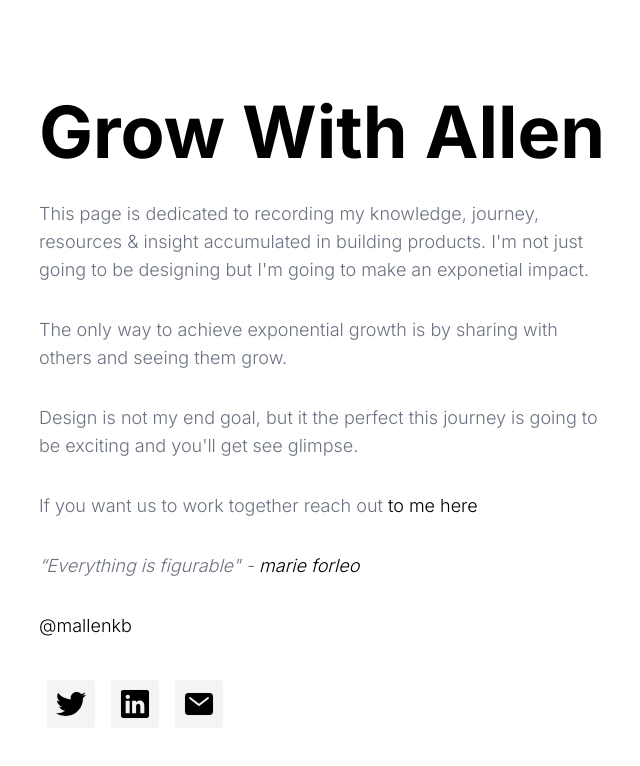
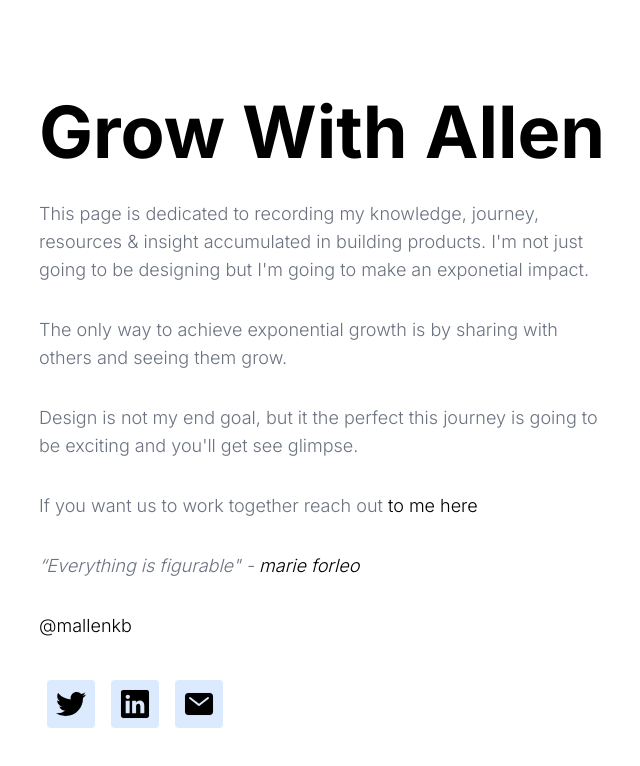
Before and after one commit to mallenkb/memoir, a website: page src/index.html in a window 1280 px wide. Shown: the whole page, without its empty margins (313-953 px from the left). Drawn offline with nearby package versions, Linux system fonts and the light colour scheme.

Commit message:
Another update

```diff
--- a/src/index.html
+++ b/src/index.html
@@ -59,14 +59,14 @@
 
 
     <div class="mt-8 flex justify-start">
-      <button class="bg-gray-100 dark:bg-black flex items-center p-2 m-2 rounded">
+      <button class="bg-blue-100 dark:bg-black flex items-center p-2 m-2 rounded">
         <a href="https://twitter.com/mallenkb/"></a>
         <ion-icon name="logo-twitter" size="large"></ion-icon>
       </button>
-      <button class="bg-gray-100 dark:bg-black flex items-center p-2 m-2 rounded">
+      <button class="bg-blue-100 dark:bg-black flex items-center p-2 m-2 rounded">
         <ion-icon name="logo-linkedin" size="large"></ion-icon>
       </button>
-      <button class="bg-gray-100 dark:bg-black flex items-center p-2 m-2 rounded">
+      <button class="bg-blue-100 dark:bg-black flex items-center p-2 m-2 rounded">
         <ion-icon name="mail" size="large" class=""></ion-icon>
       </button>
     </div>
```
Also changed, not shown: src/output.css.
